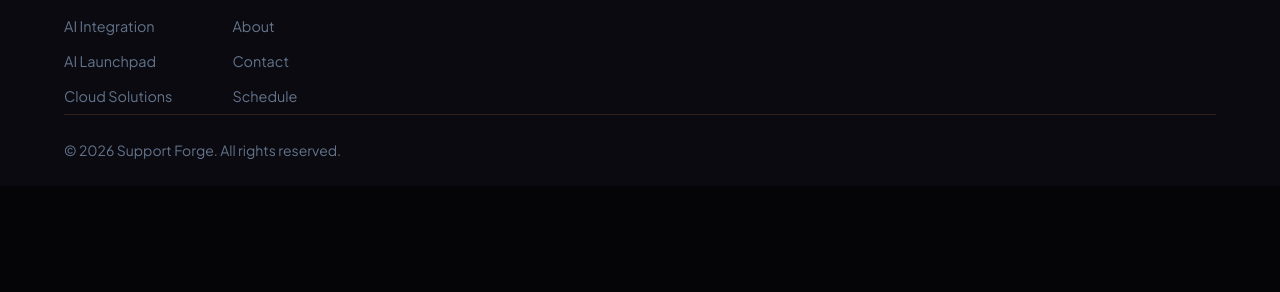
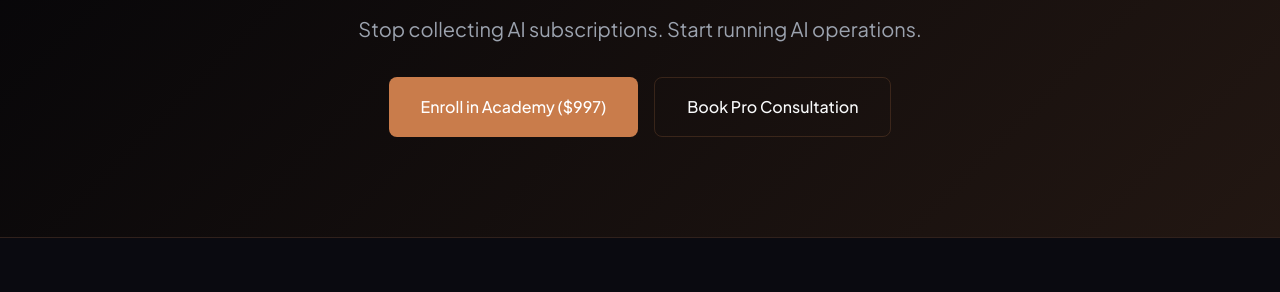
Before and after one commit to PerryB-GIT/support-forge, a website: page launchpad.html in a window 1280 px wide. Shown: the part 5628-5920 px from the top of the page. Before the commit the page ends 5814 px from the top, so only its background shows below. Drawn offline with Linux system fonts and the light colour scheme.

Commit message:
feat(launchpad): add final CTA section
Two CTAs:
- Enroll in Academy ($997) - mailto link
- Book Pro Consultation - Calendly link

🤖 Generated with [Claude Code](https://claude.com/claude-code)

Co-Authored-By: Claude Opus 4.5 <noreply@anthropic.com>

```diff
--- a/launchpad.html
+++ b/launchpad.html
@@ -354,6 +354,24 @@
                 </div>
             </div>
         </section>
+
+        <!-- Final CTA Section -->
+        <section class="launchpad-cta" id="schedule">
+            <div class="container">
+                <h2>Ready to Launch?</h2>
+                <p>
+                    Stop collecting AI subscriptions. Start running AI operations.
+                </p>
+                <div class="cta-buttons">
+                    <a href="mailto:hello@support-forge.com?subject=Launchpad%20Academy%20Inquiry" class="btn btn-primary btn-large">
+                        Enroll in Academy ($997)
+                    </a>
+                    <a href="https://calendly.com/support-forge/consultation" class="btn btn-secondary btn-large" target="_blank">
+                        Book Pro Consultation
+                    </a>
+                </div>
+            </div>
+        </section>
     </main>
 
     <!-- Footer (same as index.html) -->
```
